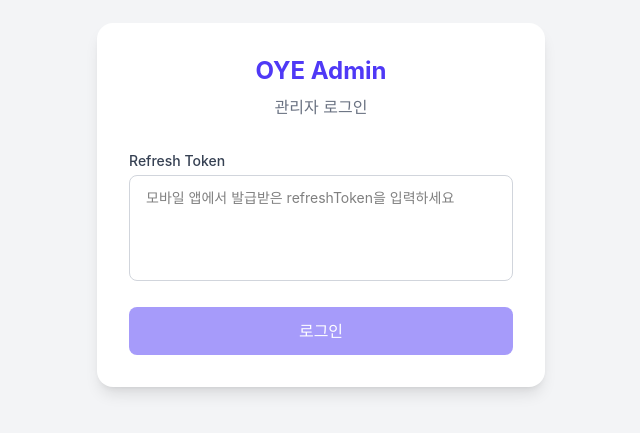
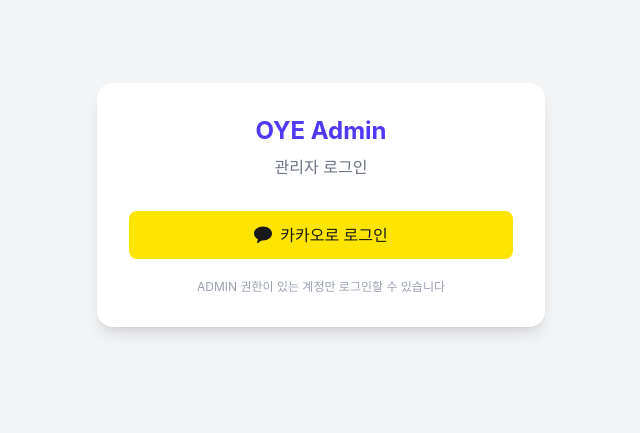
Before and after one commit to cloudwi/oye-admin, a React (Vite) app: page /login in a window 1280 px wide. Shown: the part 195-628 px from the top of the page, without its empty margins (319-959 px from the left). Built offline with nearby package versions, Linux system fonts and the light colour scheme; no server answers.

Commit message:
feat: 카카오 로그인으로 인증 방식 변경
- refreshToken 입력 → 카카오 JS SDK 로그인으로 교체
- VITE_KAKAO_JS_KEY 환경변수로 JavaScript 키 설정

```diff
--- a/index.html
+++ b/index.html
@@ -5,6 +5,7 @@
     <link rel="icon" type="image/svg+xml" href="/vite.svg" />
     <meta name="viewport" content="width=device-width, initial-scale=1.0" />
     <title>OYE Admin</title>
+    <script src="https://t1.kakaocdn.net/kakao_js_sdk/2.7.4/kakao.min.js" crossorigin="anonymous"></script>
   </head>
   <body>
     <div id="root"></div>
--- a/src/api/auth.ts
+++ b/src/api/auth.ts
@@ -1,7 +1,9 @@
 import client from './client';
 import type { TokenResponse } from '../types';
 
-export async function adminLogin(refreshToken: string): Promise<TokenResponse> {
-  const { data } = await client.post<TokenResponse>('/api/auth/admin/login', { refreshToken });
+export async function adminLoginKakao(kakaoAccessToken: string): Promise<TokenResponse> {
+  const { data } = await client.post<TokenResponse>('/api/auth/admin/login/kakao', {
+    accessToken: kakaoAccessToken,
+  });
   return data;
 }
--- a/src/pages/LoginPage.tsx
+++ b/src/pages/LoginPage.tsx
@@ -1,34 +1,72 @@
 import { useState } from 'react';
 import { useNavigate } from 'react-router-dom';
-import { adminLogin } from '../api/auth';
+import { adminLoginKakao } from '../api/auth';
 import { useAuth } from '../hooks/useAuth';
 
+declare global {
+  interface Window {
+    Kakao: {
+      init: (key: string) => void;
+      isInitialized: () => boolean;
+      Auth: {
+        login: (options: {
+          success: (response: { access_token: string }) => void;
+          fail: (error: unknown) => void;
+        }) => void;
+      };
+    };
+  }
+}
+
+const KAKAO_JS_KEY = import.meta.env.VITE_KAKAO_JS_KEY || '';
+
+function initKakao() {
+  if (window.Kakao && !window.Kakao.isInitialized() && KAKAO_JS_KEY) {
+    window.Kakao.init(KAKAO_JS_KEY);
+  }
+}
+
 export default function LoginPage() {
-  const [refreshToken, setRefreshToken] = useState('');
   const [error, setError] = useState('');
   const [loading, setLoading] = useState(false);
   const { login } = useAuth();
   const navigate = useNavigate();
 
-  const handleSubmit = async (e: React.FormEvent) => {
-    e.preventDefault();
-    if (!refreshToken.trim()) return;
+  const handleKakaoLogin = () => {
+    initKakao();
+
+    if (!window.Kakao?.isInitialized()) {
+      setError('카카오 SDK가 초기화되지 않았습니다. 관리자에게 문의하세요.');
+      return;
+    }
 
     setError('');
     setLoading(true);
+
+    window.Kakao.Auth.login({
+      success: async (response) => {
         try {
-      const data = await adminLogin(refreshToken.trim());
+          const data = await adminLoginKakao(response.access_token);
           login(data.accessToken, data.refreshToken);
           navigate('/', { replace: true });
         } catch (err: unknown) {
-      const message =
-        (err as { response?: { status?: number } })?.response?.status === 403
-          ? '관리자 권한이 없습니다.'
-          : '로그인에 실패했습니다. 토큰을 확인해주세요.';
-      setError(message);
+          const status = (err as { response?: { status?: number } })?.response?.status;
+          if (status === 403) {
+            setError('관리자 권한이 없는 계정입니다.');
+          } else if (status === 401) {
+            setError('가입되지 않은 계정입니다. 먼저 앱에서 가입해주세요.');
+          } else {
+            setError('로그인에 실패했습니다.');
+          }
         } finally {
           setLoading(false);
         }
+      },
+      fail: () => {
+        setError('카카오 로그인에 실패했습니다.');
+        setLoading(false);
+      },
+    });
   };
 
   return (
@@ -38,31 +76,29 @@
           <h1 className="text-2xl font-bold text-indigo-600">OYE Admin</h1>
           <p className="text-gray-500 mt-2">관리자 로그인</p>
         </div>
-        <form onSubmit={handleSubmit} className="space-y-5">
-          <div>
-            <label htmlFor="token" className="block text-sm font-medium text-gray-700 mb-1">
-              Refresh Token
-            </label>
-            <textarea
-              id="token"
-              value={refreshToken}
-              onChange={(e) => setRefreshToken(e.target.value)}
-              placeholder="모바일 앱에서 발급받은 refreshToken을 입력하세요"
-              rows={4}
-              className="w-full px-4 py-3 border border-gray-300 rounded-lg text-sm focus:outline-none focus:ring-2 focus:ring-indigo-500 focus:border-transparent resize-none"
-            />
-          </div>
+        <div className="space-y-5">
           {error && (
             <p className="text-sm text-red-600 bg-red-50 px-4 py-2 rounded-lg">{error}</p>
           )}
           <button
-            type="submit"
-            disabled={loading || !refreshToken.trim()}
-            className="w-full py-3 bg-indigo-600 text-white rounded-lg font-medium hover:bg-indigo-700 disabled:opacity-50 transition-colors"
+            onClick={handleKakaoLogin}
+            disabled={loading}
+            className="w-full py-3 bg-[#FEE500] text-[#191919] rounded-lg font-medium hover:bg-[#FDD835] disabled:opacity-50 transition-colors flex items-center justify-center gap-2"
           >
-            {loading ? '로그인 중...' : '로그인'}
+            <svg width="18" height="18" viewBox="0 0 18 18" fill="none">
+              <path
+                fillRule="evenodd"
+                clipRule="evenodd"
+                d="M9 0.6C4.029 0.6 0 3.713 0 7.55C0 9.944 1.558 12.06 3.931 13.295L2.933 16.844C2.845 17.152 3.213 17.396 3.48 17.214L7.673 14.43C8.108 14.478 8.55 14.5 9 14.5C13.971 14.5 18 11.387 18 7.55C18 3.713 13.971 0.6 9 0.6Z"
+                fill="#191919"
+              />
+            </svg>
+            {loading ? '로그인 중...' : '카카오로 로그인'}
           </button>
-        </form>
+          <p className="text-xs text-center text-gray-400">
+            ADMIN 권한이 있는 계정만 로그인할 수 있습니다
+          </p>
+        </div>
       </div>
     </div>
   );
```
Lines whose indentation alone changed are shown as unchanged.
